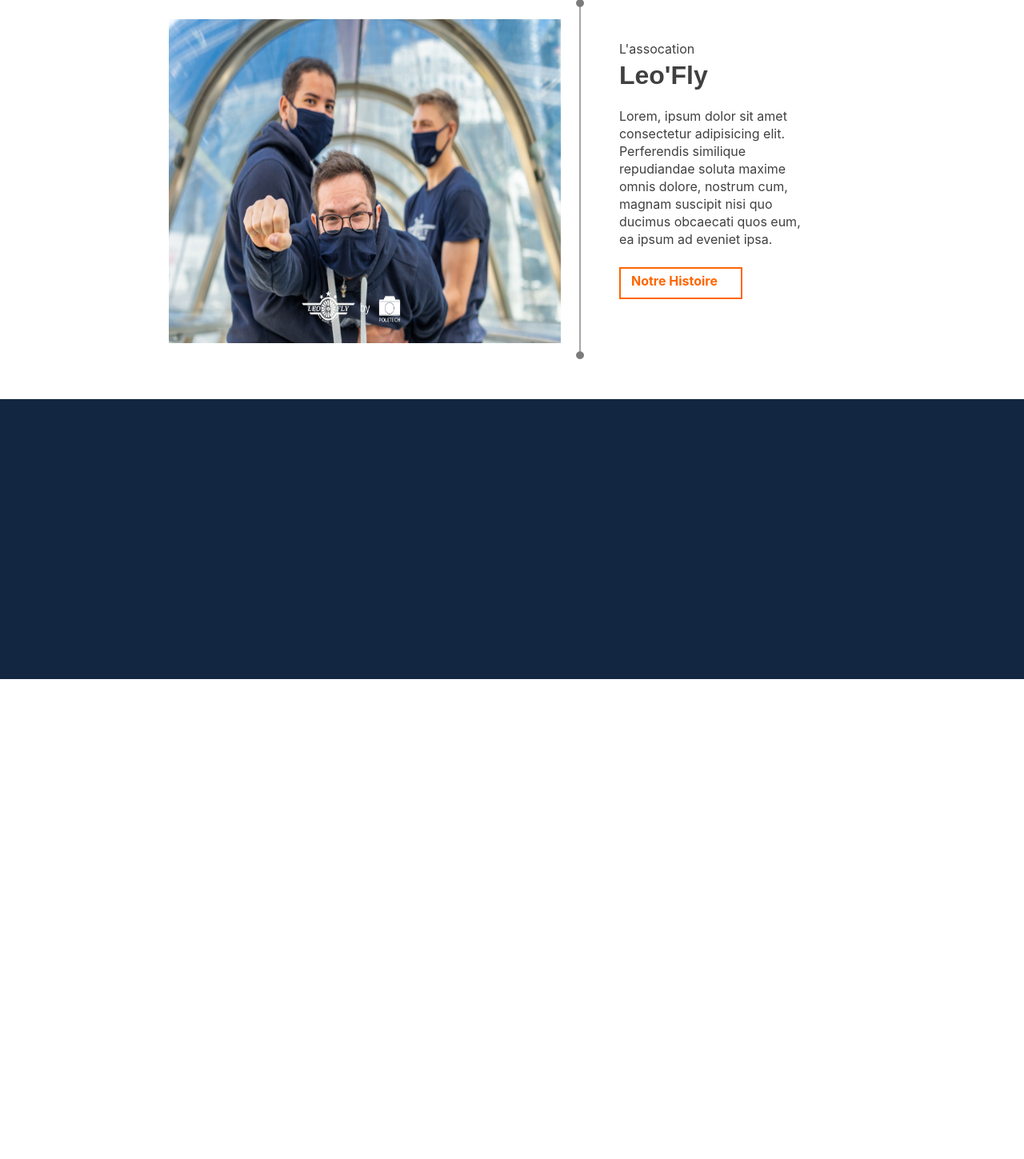
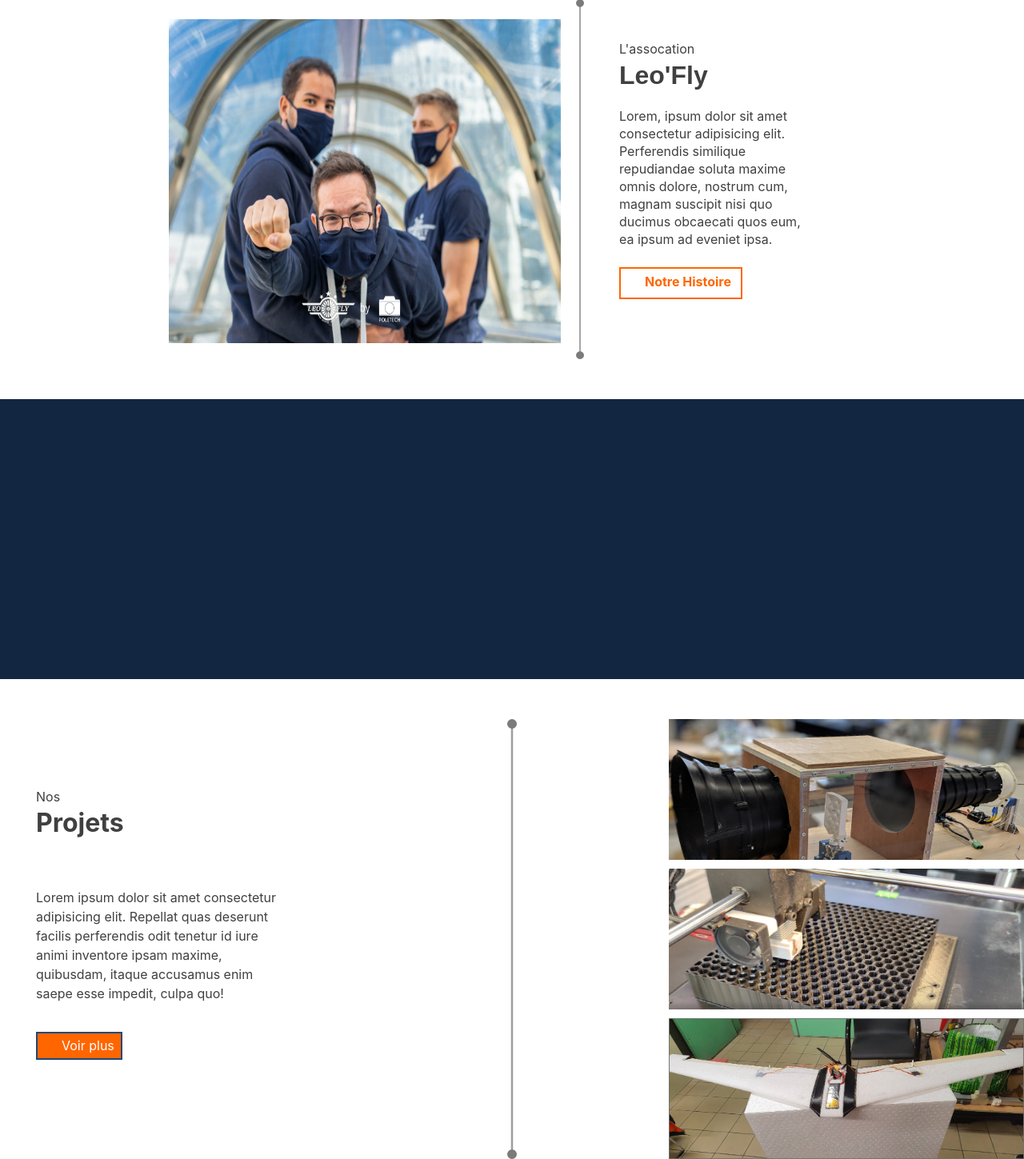
Before and after one commit to AntoineBendafiSchulmann/BAP1_Leofly_wp, a WordPress theme: template leofly_wp/web/app/themes/leofly_wp/index.php in a window 1280 px wide. Shown: the part 811-2260 px from the top of the page at 80% size. Before the commit the page ends 1660 px from the top, so only its background shows below. Run offline with PHP 8.4 and a stand-in for WordPress, Linux system fonts and the light colour scheme; the site name, menu and one post (Sample post) are stand-ins, and other content is empty; style sheets or scripts are compiled from the project's sources; some libraries are stand-ins or nearby versions; some web fonts are replaced.

Commit message:
finish the second part of the introduction

```diff
--- a/leofly_wp/web/app/themes/leofly_wp/index.php
+++ b/leofly_wp/web/app/themes/leofly_wp/index.php
@@ -52,6 +52,41 @@ get_header();
 
     <section class="timer_homepage"></section>
 
+    <section class="deuxième_description">
+
+        <div class="text_projet_homepage">
+
+                <div class="box_homepage1_part2">
+            <p>Nos<p>
+                </div>
+                <div class="box_homepage2_part2">
+            <h1>Projets</h1>
+                </div>
+                <div class="box_homepage3_part2">
+            <p>Lorem ipsum dolor sit amet consectetur adipisicing elit. Repellat quas deserunt facilis perferendis odit tenetur id iure animi inventore ipsam maxime, quibusdam, itaque accusamus enim saepe esse impedit, culpa quo!</p>
+                </div>
+
+                <div class="bouton_voirplus_homepage">
+                <p class="text_bouton_voirplus_homepage">Voir plus</p>
+                </div>
+        </div>
+
+        <img src="app/themes/leofly_wp/img/Groupe_28.png" alt="décoration verticale pour le site" >
+
+        <div class="image_projet_homepage">
+        <img class="image_projet_homepage_taille" src="app/themes/leofly_wp/img/Groupe_de_masques_23.png" alt="photo de description de projet">
+        <img class="image_projet_homepage_taille" src="app/themes/leofly_wp/img/Groupe_de_masques_24.png" alt="photo de description de projet">
+        <img class="image_projet_homepage_taille" src="app/themes/leofly_wp/img/MicrosoftTeams-image.png" alt="photo de description de projet">
+        </div>
+
+
+
+
+
+
+
+    </section>
+
 </body>
 </html>
 
--- a/leofly_wp/web/app/themes/leofly_wp/sass/base/_base.scss
+++ b/leofly_wp/web/app/themes/leofly_wp/sass/base/_base.scss
@@ -93,8 +93,8 @@ margin-top: 25px;
 .bouton_homepage{
     font-weight: bold;
     color: #FF6600;
-    padding-top: 3px;
-    padding-left: 13px;
+    padding-top: 4px;
+    padding-left: 30px;
 }
 
 .timer_homepage{
@@ -104,3 +104,70 @@ margin-top: 25px;
     margin-top: 50px;
     margin-bottom: 50px;
 }
+
+
+/* Deuxième partie de la home page */
+
+.deuxième_description{
+    width: 100%;
+    height: 550px;
+    display: flex;
+}
+
+.text_projet_homepage{
+    height: auto;
+    width: 50%;
+}
+
+/* Photo a droite du texte projets */
+.image_projet_homepage{
+    height: auto;
+    width: 50%;
+    display: flex;
+    flex-direction: column;
+    justify-content: space-between;
+    align-items: flex-end;
+}
+
+.image_projet_homepage_taille{
+    width: 70%;
+    height: 32%;
+}
+
+/* Texte à gauche des photos */
+
+.box_homepage1_part2{
+    height: 1px;
+    padding-top: 5px;
+    margin-left: 45px;
+    margin-top: 80px;
+}
+
+.box_homepage2_part2{
+    height: 65px;
+    margin-left: 45px;
+
+}
+
+.box_homepage3_part2{
+    height: 85px;
+    margin-top: 40px;
+    width: 50%;
+    margin-left: 45px;
+
+}
+
+.bouton_voirplus_homepage{
+    border: solid 2px #1C4879;
+    background-color: #FF6600;
+    width: 17%;
+    height: 35px;
+    margin-top: 95px;
+    margin-left: 45px;
+}
+
+.text_bouton_voirplus_homepage{
+    color: #FFFFFF;
+    margin-left: 30px;
+    margin-top: 3px;
+}
--- a/leofly_wp/web/app/themes/leofly_wp/style.css
+++ b/leofly_wp/web/app/themes/leofly_wp/style.css
@@ -1,3 +1,4 @@
+@charset "UTF-8";
 /*!
 Theme Name: leofly_wp
 Theme URI: http://underscores.me/
@@ -678,8 +679,8 @@ textarea {
 .bouton_homepage {
   font-weight: bold;
   color: #FF6600;
-  padding-top: 3px;
-  padding-left: 13px;
+  padding-top: 4px;
+  padding-left: 30px;
 }
 
 .timer_homepage {
@@ -688,6 +689,68 @@ textarea {
   background-color: #122641;
   margin-top: 50px;
   margin-bottom: 50px;
+}
+
+/* Deuxième partie de la home page */
+.deuxième_description {
+  width: 100%;
+  height: 550px;
+  display: flex;
+}
+
+.text_projet_homepage {
+  height: auto;
+  width: 50%;
+}
+
+/* Photo a droite du texte projets */
+.image_projet_homepage {
+  height: auto;
+  width: 50%;
+  display: flex;
+  flex-direction: column;
+  justify-content: space-between;
+  align-items: flex-end;
+}
+
+.image_projet_homepage_taille {
+  width: 70%;
+  height: 32%;
+}
+
+/* Texte à gauche des photos */
+.box_homepage1_part2 {
+  height: 1px;
+  padding-top: 5px;
+  margin-left: 45px;
+  margin-top: 80px;
+}
+
+.box_homepage2_part2 {
+  height: 65px;
+  margin-left: 45px;
+}
+
+.box_homepage3_part2 {
+  height: 85px;
+  margin-top: 40px;
+  width: 50%;
+  margin-left: 45px;
+}
+
+.bouton_voirplus_homepage {
+  border: solid 2px #1C4879;
+  background-color: #FF6600;
+  width: 17%;
+  height: 35px;
+  margin-top: 95px;
+  margin-left: 45px;
+}
+
+.text_bouton_voirplus_homepage {
+  color: #FFFFFF;
+  margin-left: 30px;
+  margin-top: 3px;
 }
 
 /*--------------------------------------------------------------
```
Also changed, not shown: leofly_wp/web/app/themes/leofly_wp/img/Groupe_de_masques_23.png (added), leofly_wp/web/app/themes/leofly_wp/img/Groupe_de_masques_24.png (added), leofly_wp/web/app/themes/leofly_wp/img/MicrosoftTeams-image.png (added), 1 other file.
